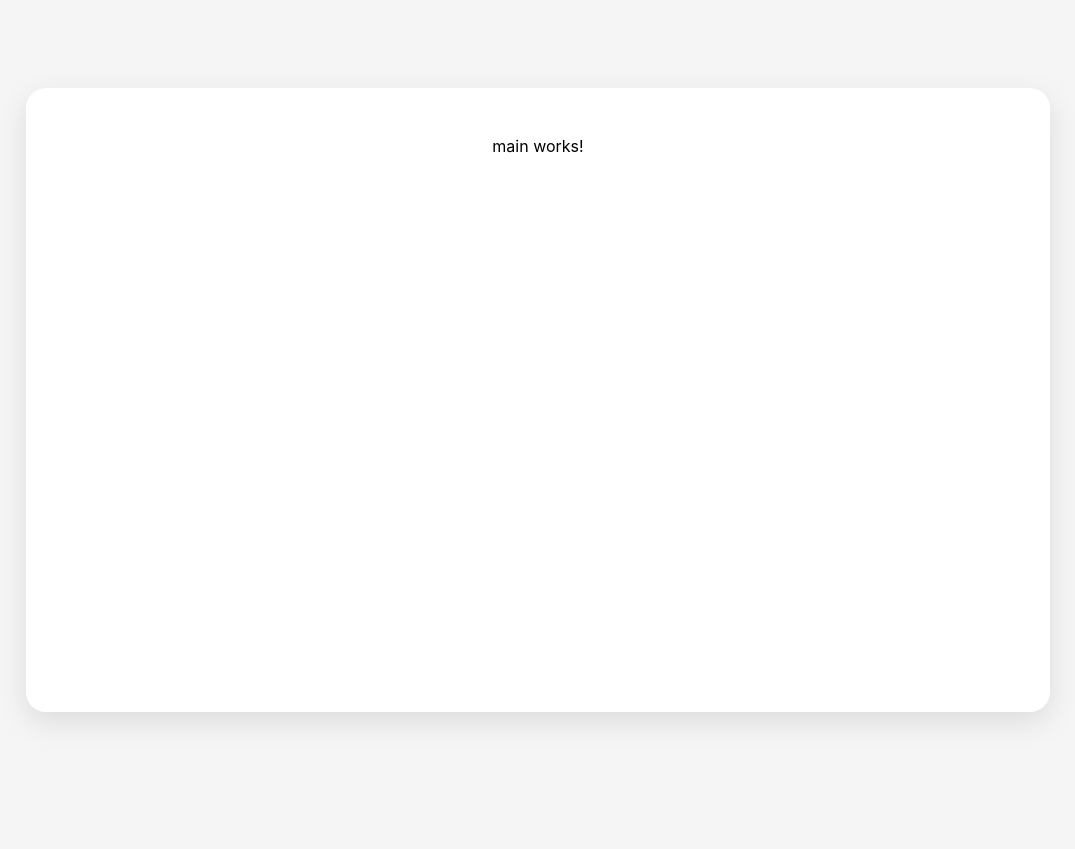
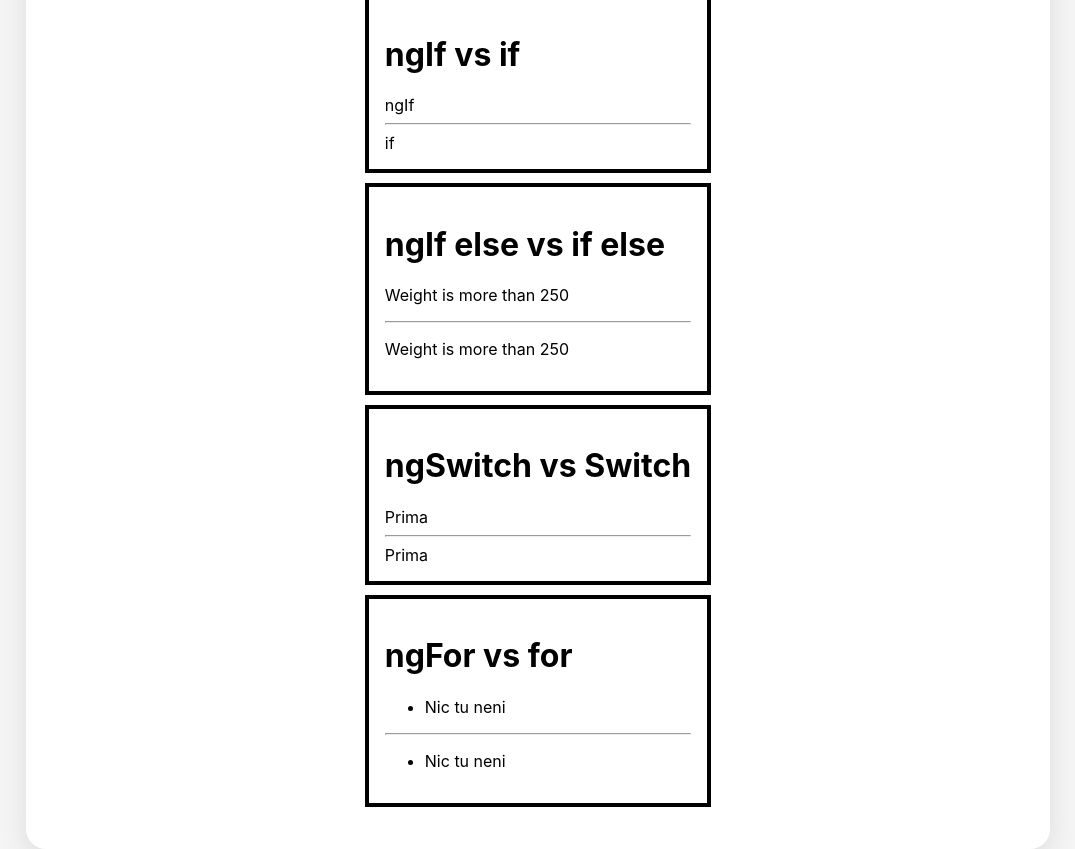
Before and after one commit to furatismail/bosch-skoleni, an Angular app: page /dashboard in a window 1280 px wide. Shown: the whole page, without its empty margins (102-1177 px from the left). Before the commit the page ends 800 px from the top, so only its background shows below. Built offline with nearby package versions, Linux system fonts and the light colour scheme.

Commit message:
control flow

```diff
--- a/package.json
+++ b/package.json
@@ -33,6 +33,7 @@
     "karma-coverage": "~2.2.0",
     "karma-jasmine": "~5.1.0",
     "karma-jasmine-html-reporter": "~2.1.0",
+    "prettier": "^3.3.3",
     "typescript": "~5.5.2"
   }
 }
--- a/src/app/features/dashboard/main/main.component.html
+++ b/src/app/features/dashboard/main/main.component.html
@@ -1 +1,127 @@
-<p>main works!</p>
+<!-- --------------------------------------//////////////////---------------------------------------------------------------------///////////////////////-------------------------------------- -->
+<div style="border: 4px solid black; padding: 16px; margin: 10px">
+  <!-- start KLASICKY IF -->
+
+  <h1>ngIf vs if</h1>
+  <div *ngIf="decision">ngIf</div>
+
+  <!-- // nebude fungovat, protoze si angular bude myslet, ze implementujeme animaci ala  <div [@triggerName]="expression">…</div>; -->
+  <!-- <div @if (decision)>
+    Hello
+  </div> -->
+
+  <hr />
+
+  @if (decision) {
+    <div>if</div>
+  }
+
+  <!-- end KLASICKY IF -->
+</div>
+
+<!-- --------------------------------------//////////////////---------------------------------------------------------------------///////////////////////-------------------------------------- -->
+
+<div style="border: 4px solid black; padding: 16px; margin: 10px">
+  <!-- start IF ELSE -->
+  <h1>ngIf else vs if else</h1>
+
+  <p *ngIf="weight > 500; else check250">Weight is more than 500</p>
+
+  <ng-template #check250>
+    <p *ngIf="weight > 250; else lessThan250">Weight is more than 250</p>
+  </ng-template>
+
+  <ng-template #lessThan250>
+    <p>Weight is less than 250</p>
+  </ng-template>
+
+  <hr />
+
+  @if (weight > 500) {
+    <p>Weight is more than 500</p>
+  } @else if (weight > 250) {
+    <p>Weight is more than 250</p>
+  } @else {
+    <p>Weight is not more than 250</p>
+  }
+
+  <!-- end IF ELSE -->
+</div>
+<!-- --------------------------------------//////////////////---------------------------------------------------------------------///////////////////////-------------------------------------- -->
+
+<div style="border: 4px solid black; padding: 16px; margin: 10px">
+  <!-- start switch -->
+  <h1>ngSwitch vs Switch</h1>
+
+  <div [ngSwitch]="tv">
+    <div *ngSwitchCase="'nova'">TV nova</div>
+    <div *ngSwitchCase="'ct1'">ČT1</div>
+    <div *ngSwitchDefault>Prima</div>
+  </div>
+
+  <hr />
+
+  @switch (tv) {
+    @case ("nova") {
+      <div>TV nova</div>
+    }
+    @case ("ct1") {
+      <div>ČT1</div>
+    }
+    @default {
+      <div>Prima</div>
+    }
+  }
+
+  <!-- end switch -->
+</div>
+
+<!-- --------------------------------------//////////////////---------------------------------------------------------------------///////////////////////-------------------------------------- -->
+
+<div style="border: 4px solid black; padding: 16px; margin: 10px">
+  <!-- start switch -->
+  <h1>ngFor vs for</h1>
+
+  <ul>
+    <li
+      *ngFor="
+        let member of members;
+        let i = index;
+        let first = first;
+        let last = last;
+        let even = even;
+        let odd = odd;
+        trackBy: trackByMemberId
+      "
+    >
+      first: {{ first }} | last: {{ last }} | even {{ even }} | odd {{ odd }} |
+      {{ i + 1 }}. {{ member?.name }} ({{ member?.dateOfBirth }})
+    </li>
+
+    <li *ngIf="members?.length === 0">Nic tu neni</li>
+  </ul>
+
+  <hr />
+
+  <ul>
+    @for (
+      member of members;
+      track member.id;
+      let i = $index;
+      let first = $first;
+      let last = $last;
+      let even = $even;
+      let odd = $odd
+    ) {
+      <li>
+        first: {{ first }} | last: {{ last }} | even {{ even }} | odd
+        {{ odd }} | {{ i + 1 }}. {{ member?.name }} ({{ member?.dateOfBirth }})
+      </li>
+    }
+    @empty {
+      <li>Nic tu neni</li>
+    }
+  </ul>
+
+  <!-- start switch -->
+</div>
--- a/src/app/features/dashboard/main/main.component.ts
+++ b/src/app/features/dashboard/main/main.component.ts
@@ -1,12 +1,33 @@
+import { NgFor, NgIf, NgSwitch, NgSwitchCase, NgSwitchDefault } from '@angular/common';
 import { Component } from '@angular/core';
 
 @Component({
   selector: 'app-main',
   standalone: true,
-  imports: [],
+  imports: [NgIf, NgFor, NgSwitchCase, NgSwitch, NgSwitchDefault],
   templateUrl: './main.component.html',
   styleUrl: './main.component.css'
 })
 export class MainComponent {
+  decision = true
+  weight = 251
+  tv = 'prima'
+
+  members = [
+    // {
+    //   id: 'uuid1',
+    //   name: 'Karel',
+    //   dateOfBirth: '22.11.1990'
+    // },
+    // {
+    //   id: 'uuid2',
+    //   name: 'Petr',
+    //   dateOfBirth: '22.11.1970'
+    // }
+  ]
+
+  trackByMemberId(index: number, member: any): string {
+    return member.id;
+  }
 
 }
--- a/tsconfig.json
+++ b/tsconfig.json
@@ -4,7 +4,7 @@
   "compileOnSave": false,
   "compilerOptions": {
     "outDir": "./dist/out-tsc",
-    "strict": true,
+    "strict": false,
     "noImplicitOverride": true,
     "noPropertyAccessFromIndexSignature": true,
     "noImplicitReturns": true,
```
Also changed, not shown: 2 other files (tests, documents, lock files or other folders).
